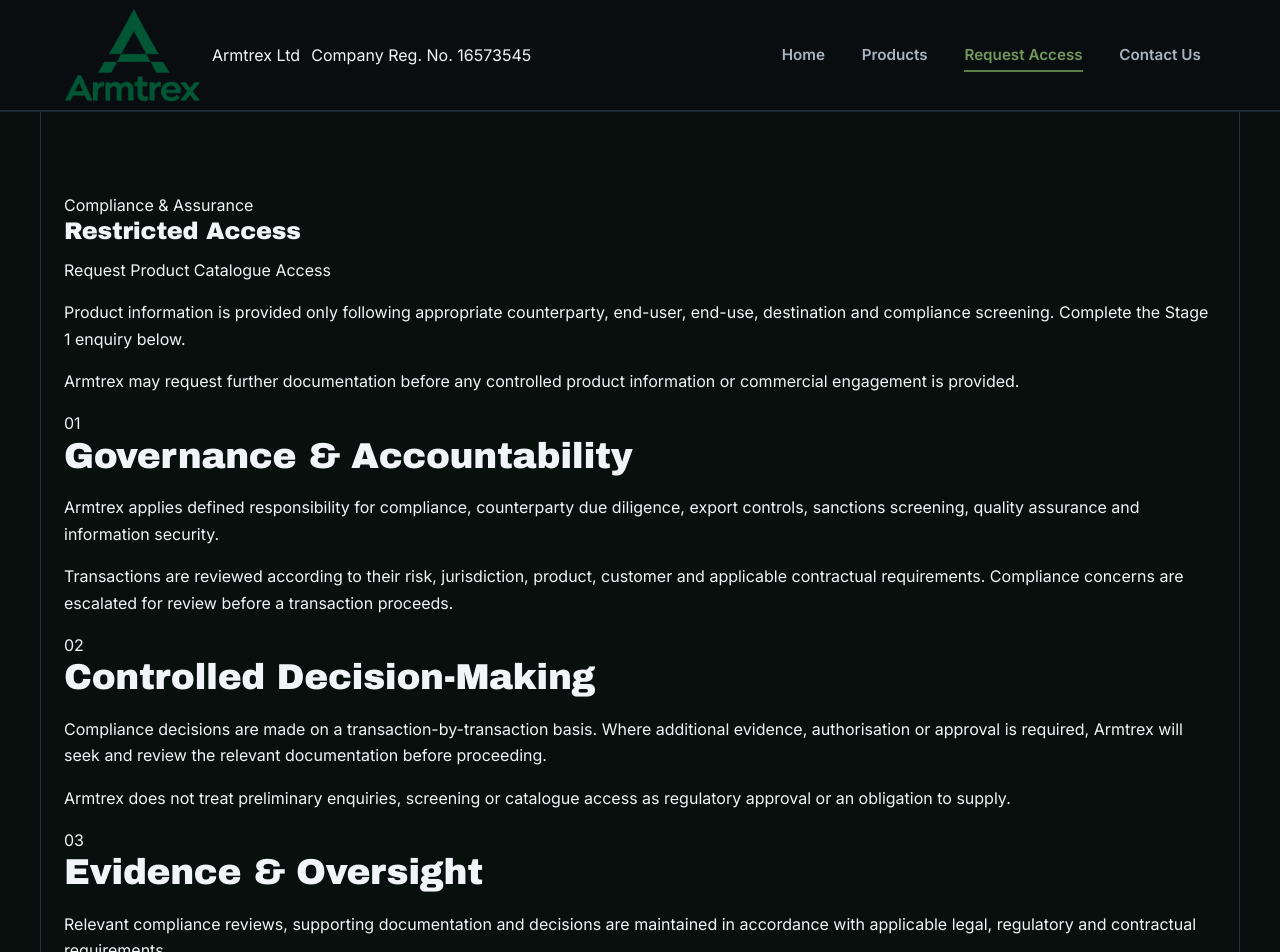
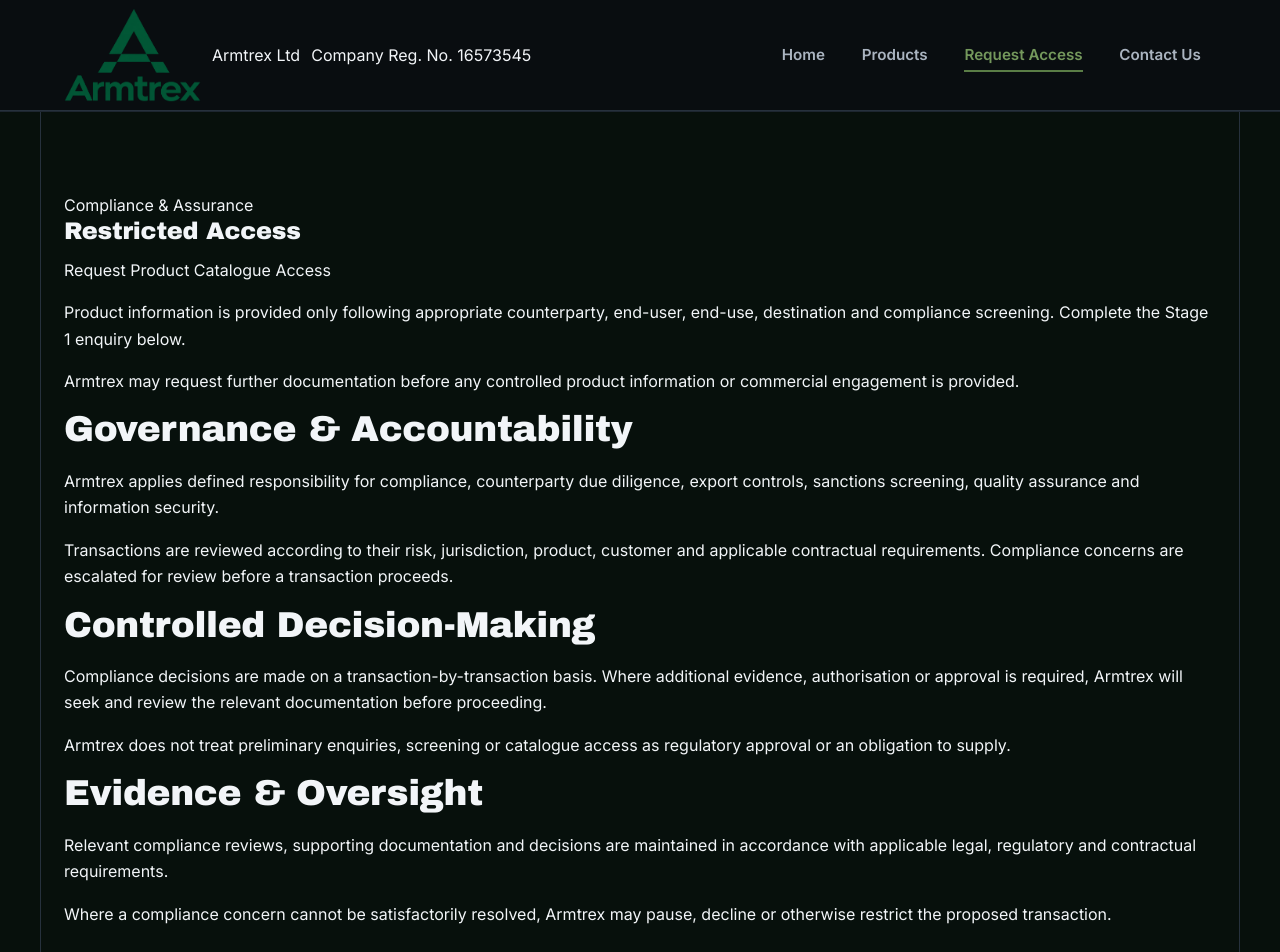
Before and after one commit to adonismorina7-collab/Armtrex-Website-Master, a React (Vite) app: page /kyc in a window 1280 px wide. Shown: the top 952 px of the page. Built offline with nearby package versions, Linux system fonts and the light colour scheme.

Commit message:
Remove compliance numbering and finalize worker

```diff
--- a/src/pages/Kyc.jsx
+++ b/src/pages/Kyc.jsx
@@ -24,7 +24,6 @@
 
           <div className="compliance-grid">
             <article className="compliance-card">
-              <span className="compliance-number">01</span>
               <h2>Governance &amp; Accountability</h2>
               <p>
                 Armtrex applies defined responsibility for compliance,
@@ -40,7 +39,6 @@
             </article>
 
             <article className="compliance-card">
-              <span className="compliance-number">02</span>
               <h2>Controlled Decision-Making</h2>
               <p>
                 Compliance decisions are made on a transaction-by-transaction
@@ -56,7 +54,6 @@
             </article>
 
             <article className="compliance-card">
-              <span className="compliance-number">03</span>
               <h2>Evidence &amp; Oversight</h2>
               <p>
                 Relevant compliance reviews, supporting documentation and
--- a/worker/index.js
+++ b/worker/index.js
@@ -69,7 +69,7 @@
     .replace(/=+$/, '')
 }
 
-function b64urlDecodeToString(b64url)
+function b64urlDecodeToString(b64url) {
   const b64 = b64url.replace(/-/g, '+').replace(/_/g, '/').padEnd(Math.ceil(b64url.length / 4) * 4, '=')
   return atob(b64)
 }
```
